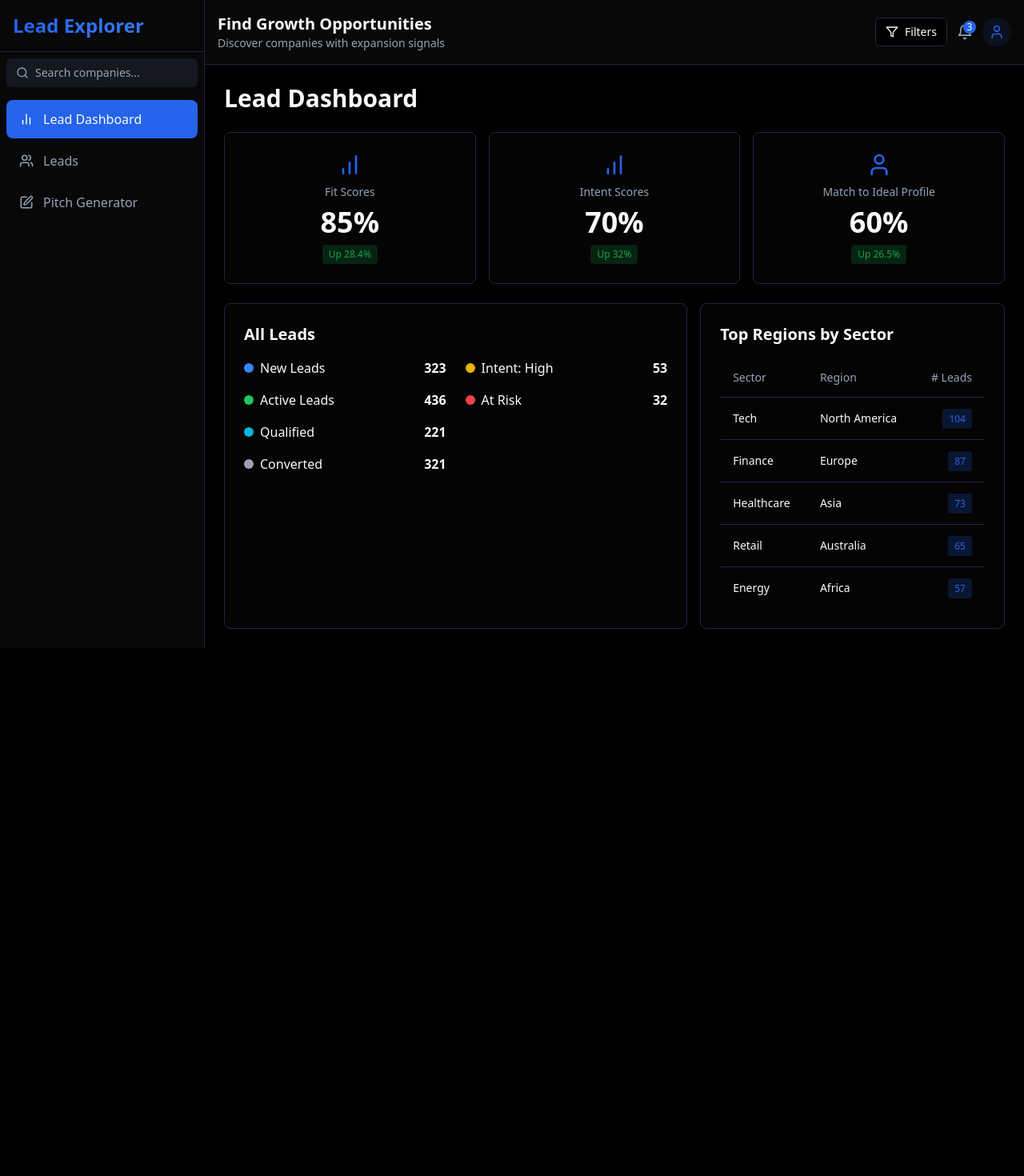
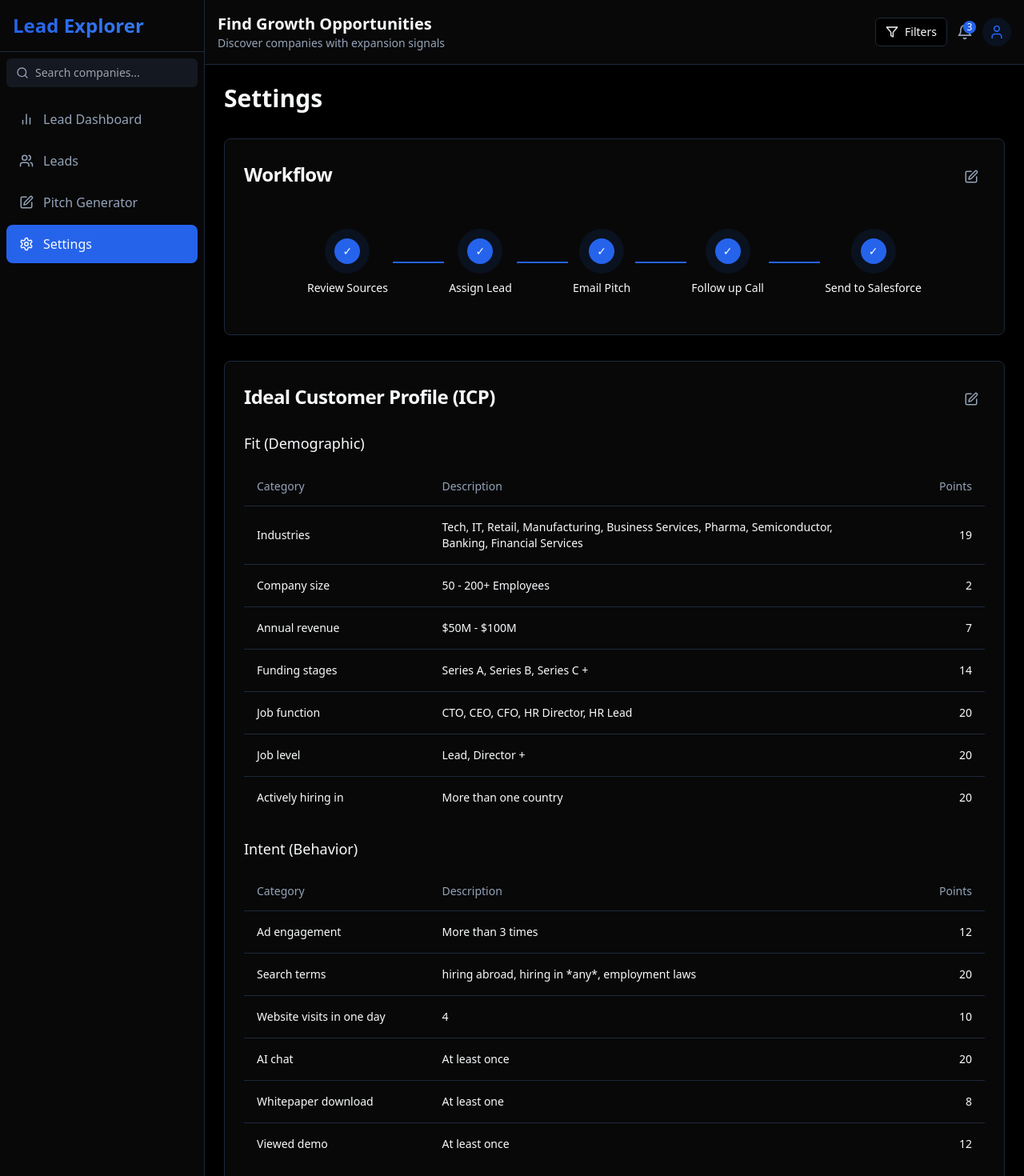
Before and after one commit to nizar-code/growth-radar-scout, a React (Vite) app: page /settings in a window 1280 px wide. Before the commit this address led to /dashboard. Shown: the top 1470 px of the page at 80% size. Before the commit the page ends 810 px from the top, so only its background shows below. Built offline with nearby package versions, Linux system fonts and the light colour scheme.

Commit message:
feat: Add settings page
Adds a new settings page with the content from the provided images, including workflow and ICP settings.

```diff
--- a/src/App.tsx
+++ b/src/App.tsx
@@ -7,6 +7,7 @@ import { BrowserRouter, Routes, Route, Navigate } from "react-router-dom";
 import LeadDashboard from "./pages/LeadDashboard";
 import Leads from "./pages/Leads";
 import PitchGenerator from "./pages/PitchGenerator";
+import Settings from "./pages/Settings";
 import NotFound from "./pages/NotFound";
 
 const queryClient = new QueryClient();
@@ -22,6 +23,7 @@ const App = () => (
           <Route path="/dashboard" element={<LeadDashboard />} />
           <Route path="/leads" element={<Leads />} />
           <Route path="/pitch-generator" element={<PitchGenerator />} />
+          <Route path="/settings" element={<Settings />} />
           <Route path="*" element={<NotFound />} />
         </Routes>
       </BrowserRouter>
--- a/src/components/layout/Sidebar.tsx
+++ b/src/components/layout/Sidebar.tsx
@@ -5,7 +5,8 @@ import {
   BarChart2,
   Users,
   Search,
-  Edit
+  Edit,
+  Settings
 } from 'lucide-react';
 import { cn } from '@/lib/utils';
 
@@ -69,6 +70,12 @@ export function Sidebar() {
           href="/pitch-generator"
           active={path === '/pitch-generator'}
         />
+        <SidebarItem
+          icon={<Settings size={18} />}
+          label="Settings"
+          href="/settings"
+          active={path === '/settings'}
+        />
       </nav>
     </div>
   );
--- /dev/null
+++ b/src/pages/Settings.tsx
@@ -0,0 +1,199 @@
+
+import React from 'react';
+import { DashboardLayout } from '@/components/layout/DashboardLayout';
+import { Settings, Edit } from 'lucide-react';
+import {
+  Card,
+  CardContent,
+  CardHeader,
+  CardTitle,
+} from '@/components/ui/card';
+import { Table, TableBody, TableCell, TableHead, TableHeader, TableRow } from '@/components/ui/table';
+
+const SettingsPage = () => {
+  return (
+    <DashboardLayout>
+      <div className="space-y-8">
+        <div className="flex items-center justify-between">
+          <h1 className="text-3xl font-bold">Settings</h1>
+        </div>
+
+        {/* Workflow Section */}
+        <Card>
+          <CardHeader className="flex flex-row items-center justify-between">
+            <CardTitle>Workflow</CardTitle>
+            <button className="p-2 hover:bg-accent rounded-full">
+              <Edit size={18} className="text-muted-foreground" />
+            </button>
+          </CardHeader>
+          <CardContent>
+            <div className="flex items-center justify-between max-w-3xl mx-auto py-6">
+              <div className="flex flex-col items-center">
+                <div className="rounded-full bg-primary/10 p-3 text-primary">
+                  <div className="h-8 w-8 rounded-full bg-primary flex items-center justify-center text-primary-foreground">
+                    <span className="text-sm">✓</span>
+                  </div>
+                </div>
+                <span className="mt-2 text-sm text-center">Review Sources</span>
+              </div>
+
+              <div className="w-16 h-0.5 bg-primary"></div>
+
+              <div className="flex flex-col items-center">
+                <div className="rounded-full bg-primary/10 p-3 text-primary">
+                  <div className="h-8 w-8 rounded-full bg-primary flex items-center justify-center text-primary-foreground">
+                    <span className="text-sm">✓</span>
+                  </div>
+                </div>
+                <span className="mt-2 text-sm text-center">Assign Lead</span>
+              </div>
+
+              <div className="w-16 h-0.5 bg-primary"></div>
+
+              <div className="flex flex-col items-center">
+                <div className="rounded-full bg-primary/10 p-3 text-primary">
+                  <div className="h-8 w-8 rounded-full bg-primary flex items-center justify-center text-primary-foreground">
+                    <span className="text-sm">✓</span>
+                  </div>
+                </div>
+                <span className="mt-2 text-sm text-center">Email Pitch</span>
+              </div>
+
+              <div className="w-16 h-0.5 bg-primary"></div>
+
+              <div className="flex flex-col items-center">
+                <div className="rounded-full bg-primary/10 p-3 text-primary">
+                  <div className="h-8 w-8 rounded-full bg-primary flex items-center justify-center text-primary-foreground">
+                    <span className="text-sm">✓</span>
+                  </div>
+                </div>
+                <span className="mt-2 text-sm text-center">Follow up Call</span>
+              </div>
+
+              <div className="w-16 h-0.5 bg-primary"></div>
+
+              <div className="flex flex-col items-center">
+                <div className="rounded-full bg-primary/10 p-3 text-primary">
+                  <div className="h-8 w-8 rounded-full bg-primary flex items-center justify-center text-primary-foreground">
+                    <span className="text-sm">✓</span>
+                  </div>
+                </div>
+                <span className="mt-2 text-sm text-center">Send to Salesforce</span>
+              </div>
+            </div>
+          </CardContent>
+        </Card>
+
+        {/* Ideal Customer Profile Section */}
+        <Card>
+          <CardHeader className="flex flex-row items-center justify-between">
+            <CardTitle>Ideal Customer Profile (ICP)</CardTitle>
+            <button className="p-2 hover:bg-accent rounded-full">
+              <Edit size={18} className="text-muted-foreground" />
+            </button>
+          </CardHeader>
+          <CardContent>
+            <div className="space-y-6">
+              <div>
+                <h3 className="text-lg font-medium mb-4">Fit (Demographic)</h3>
+                <Table>
+                  <TableHeader>
+                    <TableRow>
+                      <TableHead className="w-[200px]">Category</TableHead>
+                      <TableHead className="w-[500px]">Description</TableHead>
+                      <TableHead className="w-[100px] text-right">Points</TableHead>
+                    </TableRow>
+                  </TableHeader>
+                  <TableBody>
+                    <TableRow>
+                      <TableCell>Industries</TableCell>
+                      <TableCell>Tech, IT, Retail, Manufacturing, Business Services, Pharma, Semiconductor, Banking, Financial Services</TableCell>
+                      <TableCell className="text-right">19</TableCell>
+                    </TableRow>
+                    <TableRow>
+                      <TableCell>Company size</TableCell>
+                      <TableCell>50 - 200+ Employees</TableCell>
+                      <TableCell className="text-right">2</TableCell>
+                    </TableRow>
+                    <TableRow>
+                      <TableCell>Annual revenue</TableCell>
+                      <TableCell>$50M - $100M</TableCell>
+                      <TableCell className="text-right">7</TableCell>
+                    </TableRow>
+                    <TableRow>
+                      <TableCell>Funding stages</TableCell>
+                      <TableCell>Series A, Series B, Series C +</TableCell>
+                      <TableCell className="text-right">14</TableCell>
+                    </TableRow>
+                    <TableRow>
+                      <TableCell>Job function</TableCell>
+                      <TableCell>CTO, CEO, CFO, HR Director, HR Lead</TableCell>
+                      <TableCell className="text-right">20</TableCell>
+                    </TableRow>
+                    <TableRow>
+                      <TableCell>Job level</TableCell>
+                      <TableCell>Lead, Director +</TableCell>
+                      <TableCell className="text-right">20</TableCell>
+                    </TableRow>
+                    <TableRow>
+                      <TableCell>Actively hiring in</TableCell>
+                      <TableCell>More than one country</TableCell>
+                      <TableCell className="text-right">20</TableCell>
+                    </TableRow>
+                  </TableBody>
+                </Table>
+              </div>
+
+              <div>
+                <h3 className="text-lg font-medium mb-4">Intent (Behavior)</h3>
+                <Table>
+                  <TableHeader>
+                    <TableRow>
+                      <TableHead className="w-[200px]">Category</TableHead>
+                      <TableHead className="w-[500px]">Description</TableHead>
+                      <TableHead className="w-[100px] text-right">Points</TableHead>
+                    </TableRow>
+                  </TableHeader>
+                  <TableBody>
+                    <TableRow>
+                      <TableCell>Ad engagement</TableCell>
+                      <TableCell>More than 3 times</TableCell>
+                      <TableCell className="text-right">12</TableCell>
+                    </TableRow>
+                    <TableRow>
+                      <TableCell>Search terms</TableCell>
+                      <TableCell>hiring abroad, hiring in *any*, employment laws</TableCell>
+                      <TableCell className="text-right">20</TableCell>
+                    </TableRow>
+                    <TableRow>
+                      <TableCell>Website visits in one day</TableCell>
+                      <TableCell>4</TableCell>
+                      <TableCell className="text-right">10</TableCell>
+                    </TableRow>
+                    <TableRow>
+                      <TableCell>AI chat</TableCell>
+                      <TableCell>At least once</TableCell>
+                      <TableCell className="text-right">20</TableCell>
+                    </TableRow>
+                    <TableRow>
+                      <TableCell>Whitepaper download</TableCell>
+                      <TableCell>At least one</TableCell>
+                      <TableCell className="text-right">8</TableCell>
+                    </TableRow>
+                    <TableRow>
+                      <TableCell>Viewed demo</TableCell>
+                      <TableCell>At least once</TableCell>
+                      <TableCell className="text-right">12</TableCell>
+                    </TableRow>
+                  </TableBody>
+                </Table>
+              </div>
+            </div>
+          </CardContent>
+        </Card>
+      </div>
+    </DashboardLayout>
+  );
+};
+
+export default SettingsPage;
```
